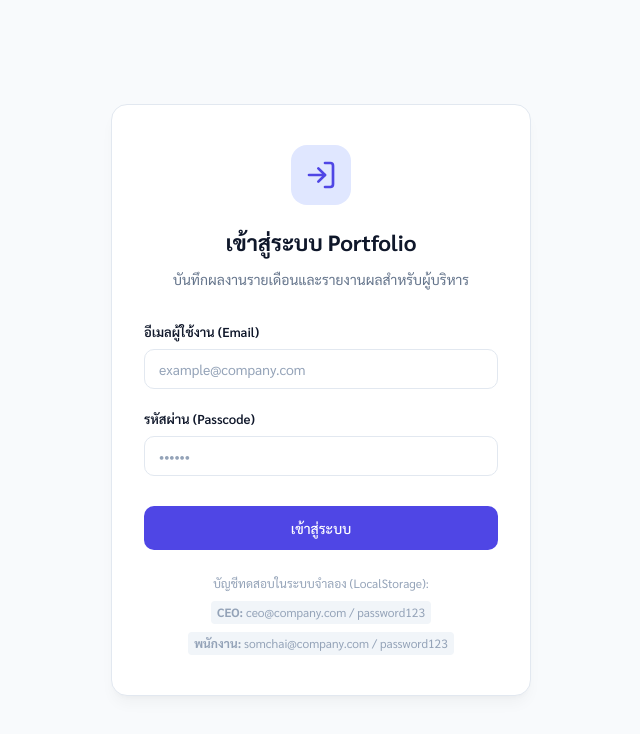
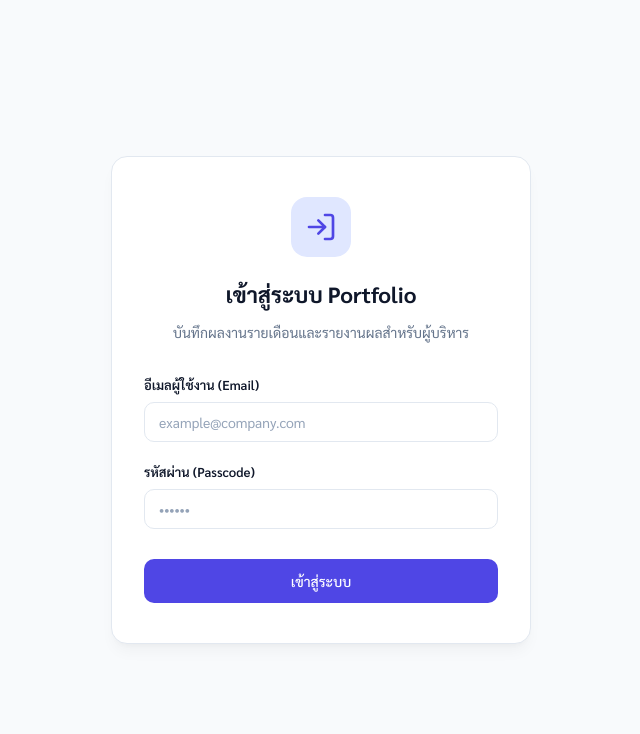
Before and after one commit to Bkldo/portfolio, a React (Vite) app: page / in a window 1280 px wide. Shown: the top 734 px of the page, without its empty margins (319-959 px from the left). Built offline with nearby package versions, Linux system fonts and the light colour scheme; no server answers.

Commit message:
Update LoginForm.jsx

```diff
--- a/src/components/LoginForm.jsx
+++ b/src/components/LoginForm.jsx
@@ -94,18 +94,6 @@ export default function LoginForm({ onLoginSuccess }) {
             {loading ? 'กำลังเข้าสู่ระบบ...' : 'เข้าสู่ระบบ'}
           </button>
         </form>
-
-        <div style={{ marginTop: '24px', fontSize: '12px', color: '#94a3b8' }}>
-          <p>บัญชีทดสอบในระบบจำลอง (LocalStorage):</p>
-          <div style={{ display: 'flex', flexWrap: 'wrap', justifyContent: 'center', gap: '8px', marginTop: '8px' }}>
-            <span style={{ backgroundColor: '#f1f5f9', padding: '2px 6px', borderRadius: '4px' }}>
-              <strong>CEO:</strong> ceo@company.com / password123
-            </span>
-            <span style={{ backgroundColor: '#f1f5f9', padding: '2px 6px', borderRadius: '4px' }}>
-              <strong>พนักงาน:</strong> somchai@company.com / password123
-            </span>
-          </div>
-        </div>
       </div>
     </div>
   );
```
